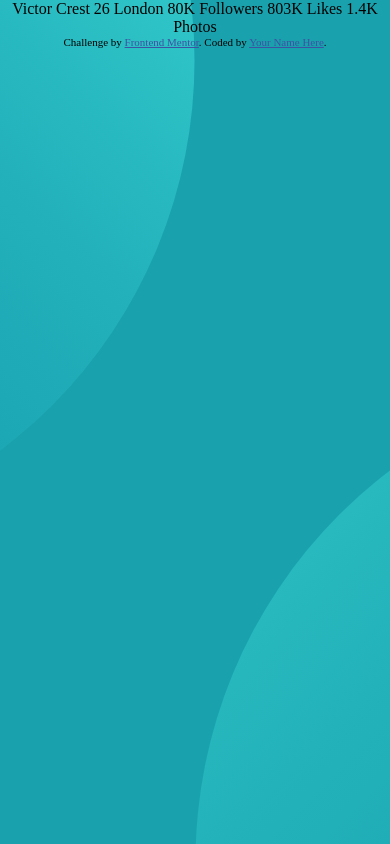
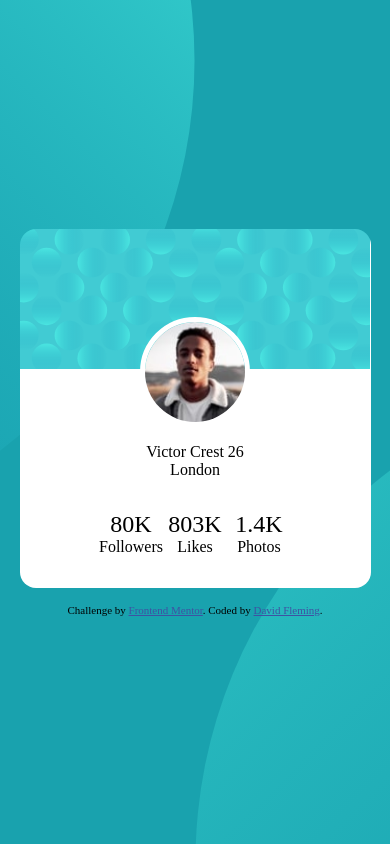
Before and after one commit to tonage72/profile-card-component-main, a plain HTML site: page index.html in a window 390 px wide. Drawn offline with Linux system fonts and the light colour scheme.

Commit message:
Working with mobile version

```diff
--- a/css/styles.css
+++ b/css/styles.css
@@ -7,7 +7,7 @@
 body {
 	display: flex;
 	flex-flow: column nowrap;
-	align-items: center;
+	justify-content: center;
 	background-color: hsl(185, 75%, 39%);
 	min-height: 100vh;
 	background-image:
@@ -17,9 +17,42 @@ body {
 	background-repeat: no-repeat, no-repeat;
 }
 
+ul {
+	list-style-type: none;
+}
+
 .card {
-	margin: 0 auto;
+	background-image: url("../images/bg-pattern-card.svg");
+	background-repeat: no-repeat;
+	border-radius: 1rem;
+	margin: 0 auto 1rem auto;
+	display: flex;
+	flex-flow: column nowrap;
+	align-items: center;
+	justify-content: center;
+	background-color: white;
+	width: 90%;
 	text-align: center;
+}
+
+.card img {
+	margin: 5.5rem 0 1rem 0;
+	border: 5px solid white;
+	width: 110px;
+	border-radius: 50%;
+}
+
+.stats-grid {
+	margin: 2rem 0 2rem 0;
+	display: grid;
+	grid-template-columns: 1fr 1fr 1fr;
+	grid-template-rows: 1fr;
+}
+
+.stats-grid li:first-child,
+li:nth-child(2),
+li:nth-child(3) {
+	font-size: 1.5rem;
 }
 
 img {
--- a/index.html
+++ b/index.html
@@ -10,22 +10,25 @@
 <body>
   <main>
     <div class="card">
-      Victor Crest
-      26
-      London
-
-      80K
-      Followers
-
-      803K
-      Likes
-
-      1.4K
-      Photos
+      <img src="images/image-victor.jpg" alt="">
+      <div class="name-age">
+        Victor Crest 26
+      </div>
+      <div class="city">
+        London
+      </div>
+      <ul class="stats-grid">
+        <li>80K</li>
+        <li>803K</li>
+        <li>1.4K</li>
+        <li>Followers</li>
+        <li>Likes</li>
+        <li>Photos</li>
+      </ul>
     </div>
     <div class="attribution">
       Challenge by <a href="https://www.frontendmentor.io?ref=challenge" target="_blank">Frontend Mentor</a>.
-      Coded by <a href="#">Your Name Here</a>.
+      Coded by <a href="#">David Fleming</a>.
     </div>
   </main>
 </body>
```
